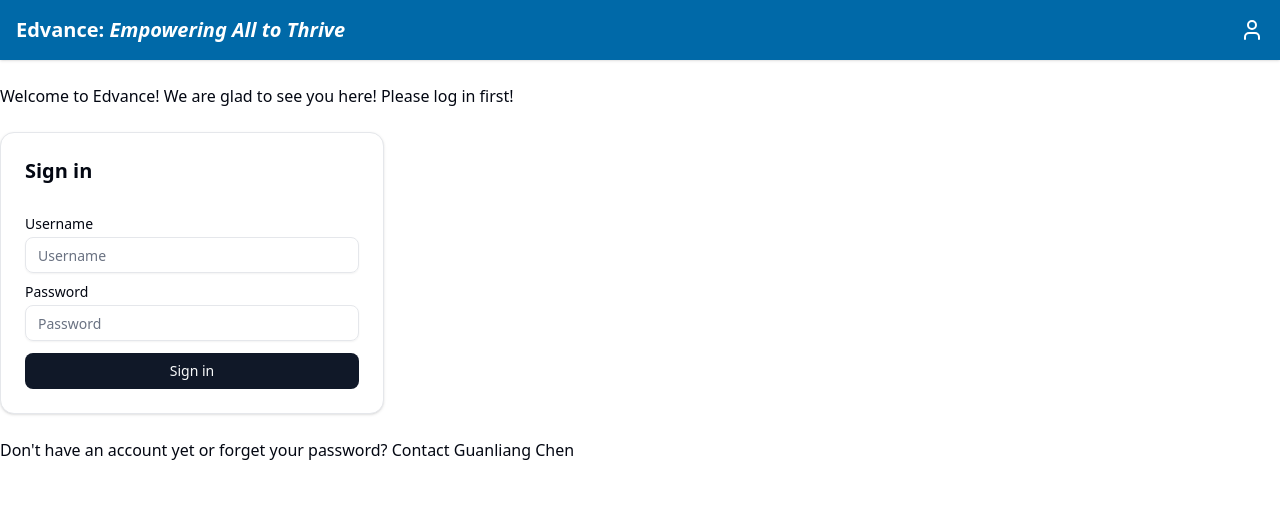
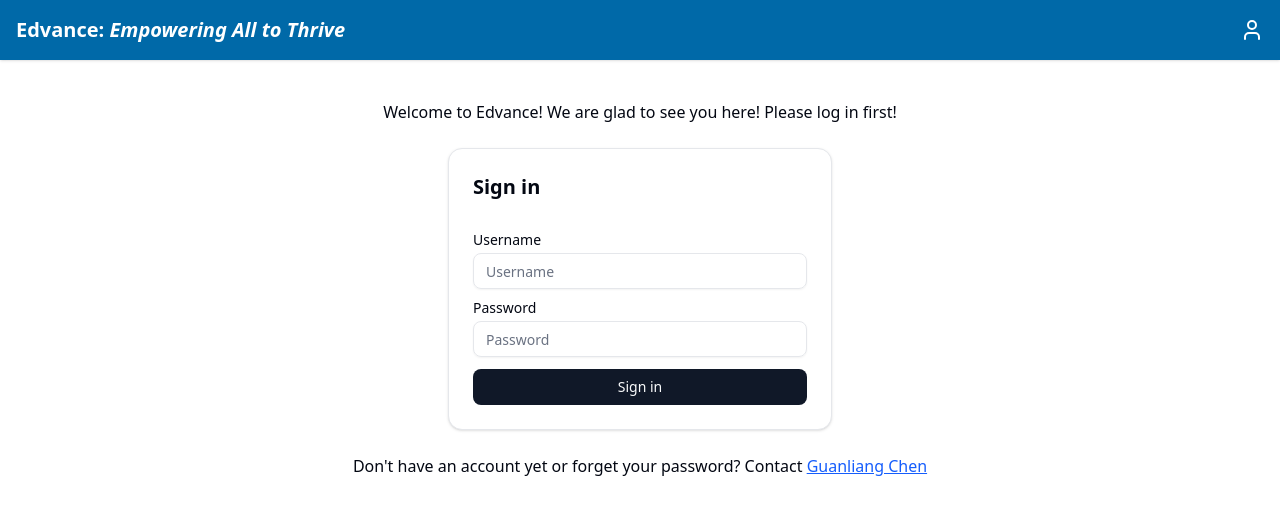
Before and after one commit to wenion/EduGuard-web, a Next.js app: page / in a window 1280 px wide. Shown: the top 514 px of the page. Built offline with nearby package versions, Linux system fonts and the light colour scheme; no server answers; what @sgratzl/chartjs-chart-boxplot would draw is missing.

Commit message:
Center the LoginForm

```diff
--- a/components/screens/LoginView.tsx
+++ b/components/screens/LoginView.tsx
@@ -4,10 +4,10 @@
 
 export default function LoginView() {
   return (
-    <>
+    <div className="flex flex-col items-center justify-center mt-10 space-y-6">
       <p>Welcome to Edvance! We are glad to see you here! Please log in first!</p>
       <LoginForm />
-      <div>Don't have an account yet or forget your password? Contact <a href="mailto:guanliang.chen@example.com">Guanliang Chen</a></div>
-    </>
+      <div>Don't have an account yet or forget your password? Contact <a href="mailto:guanliang.chen@example.com" className="text-blue-600 underline">Guanliang Chen</a></div>
+    </div>
   );
 }
```
